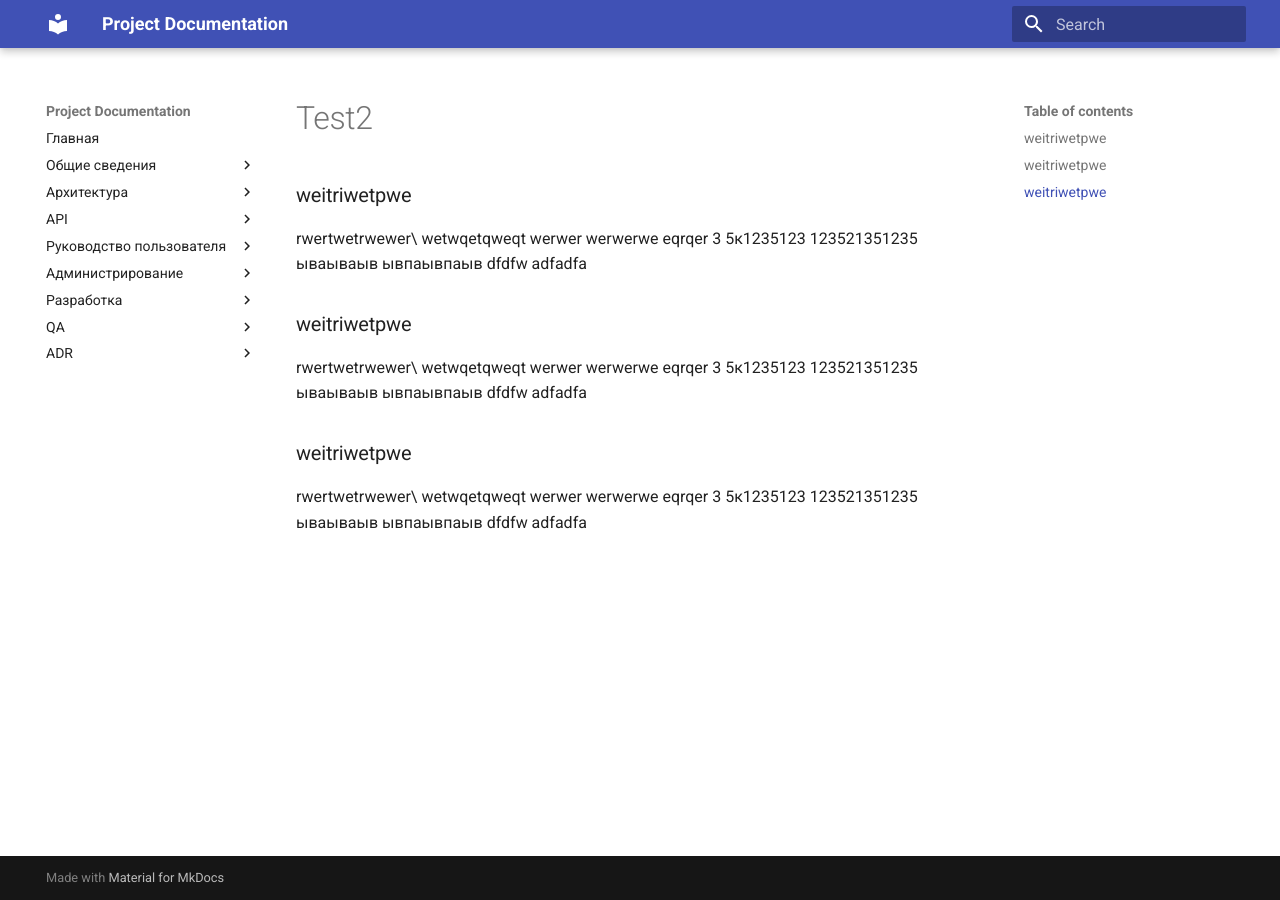
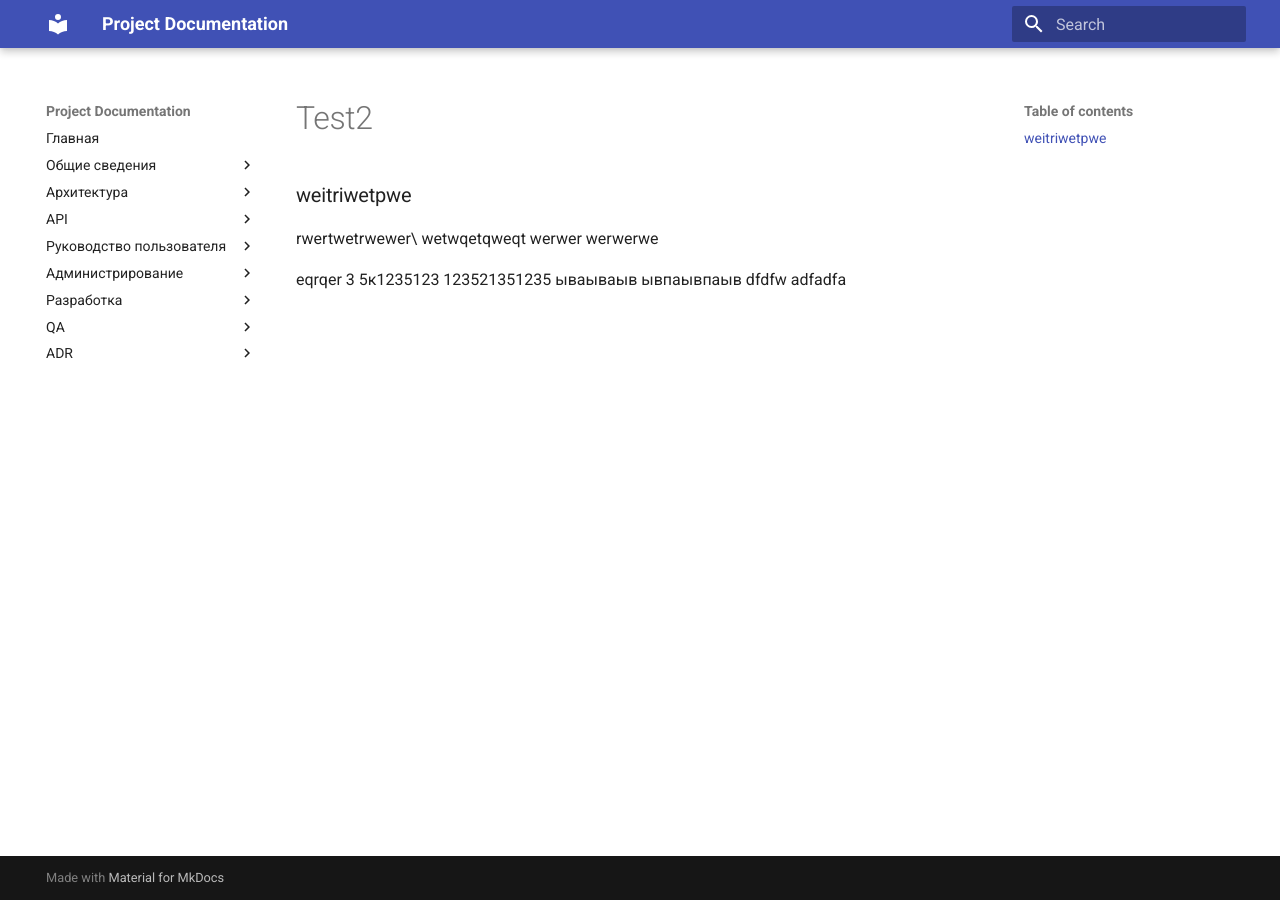
Before and after one commit to techwri/Demo, an MkDocs documentation site: the page built from docs/architecture/test2.md, in a window 1280 px wide. Built offline with MkDocs 1.6.1 and Material for MkDocs 9.7.7, drawn with Linux system fonts in a browser that asks for light colours.

Commit message:
Remove duplicate content from test2.md

```diff
--- a/docs/architecture/test2.md
+++ b/docs/architecture/test2.md
@@ -3,6 +3,7 @@ rwertwetrwewer\
 wetwqetqweqt
 werwer
 werwerwe
+
 eqrqer
 3  5к1235123
 123521351235
@@ -10,27 +11,3 @@ eqrqer
 ывпаывпаыв
 dfdfw
 adfadfa
-### weitriwetpwe
-rwertwetrwewer\
-wetwqetqweqt
-werwer
-werwerwe
-eqrqer
-3  5к1235123
-123521351235
-ываываыв
-ывпаывпаыв
-dfdfw
-adfadfa
-### weitriwetpwe
-rwertwetrwewer\
-wetwqetqweqt
-werwer
-werwerwe
-eqrqer
-3  5к1235123
-123521351235
-ываываыв
-ывпаывпаыв
-dfdfw
-adfadfa
```
